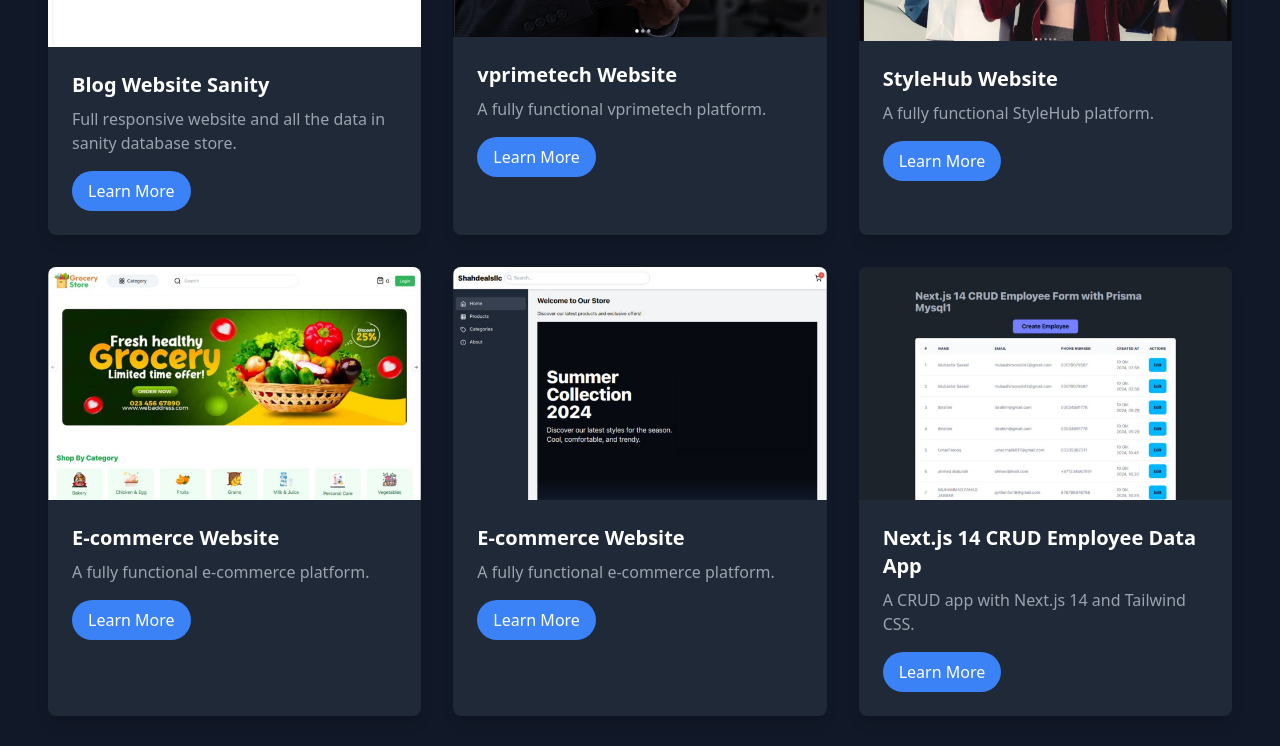
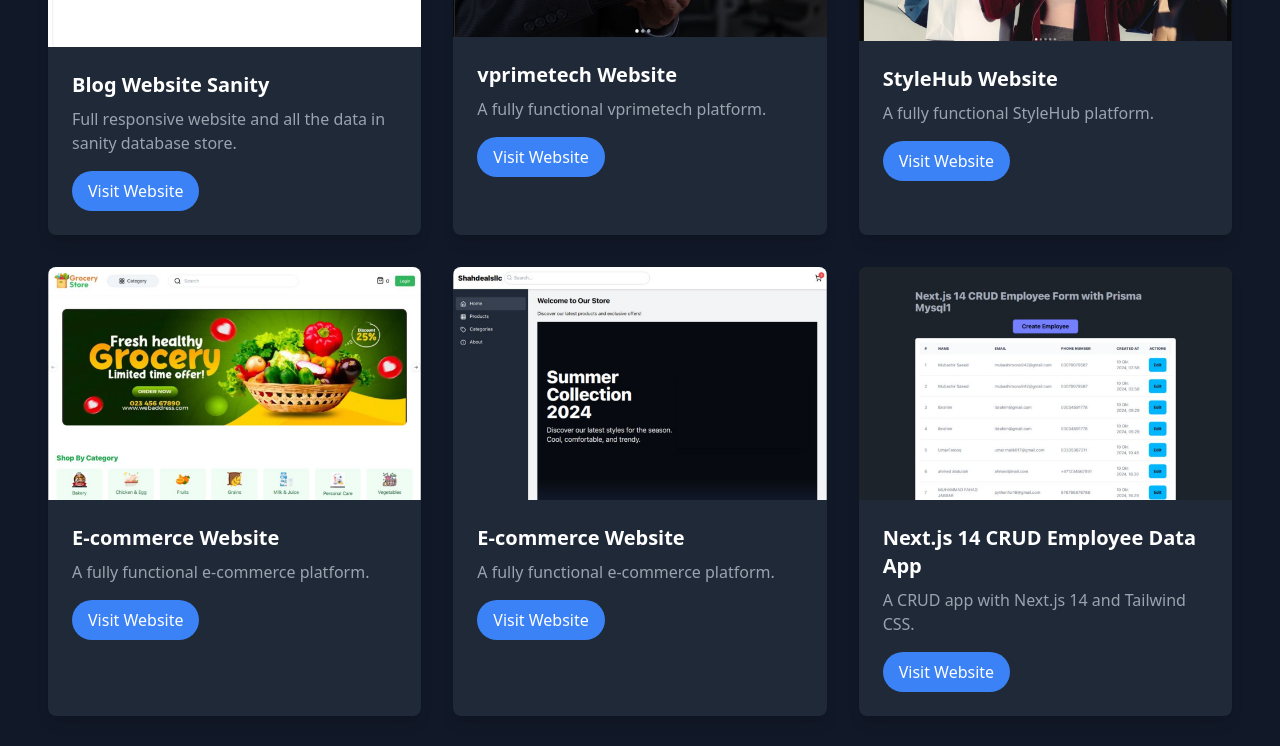
Before and after one commit to mfahadjbr/Portfolio_Fahad_Jabbar, a Next.js app: page / in a window 1280 px wide. Shown: the part 1880-2626 px from the top of the page. Built offline with nearby package versions, Linux system fonts and the light colour scheme.

Commit message:
ghjjjjhggg

```diff
--- a/app/components/Project.tsx
+++ b/app/components/Project.tsx
@@ -104,7 +104,7 @@ const ProjectsSection = ({ projectsRef }: { projectsRef: React.RefObject<HTMLEle
                   rel="noopener noreferrer"
                   className="bg-blue-500 text-white px-4 py-2 rounded-full hover:bg-blue-600 transition-colors inline-block"
                 >
-                  Learn More
+                  Visit Website
                 </motion.a>
               </div>
             </motion.div>
```
